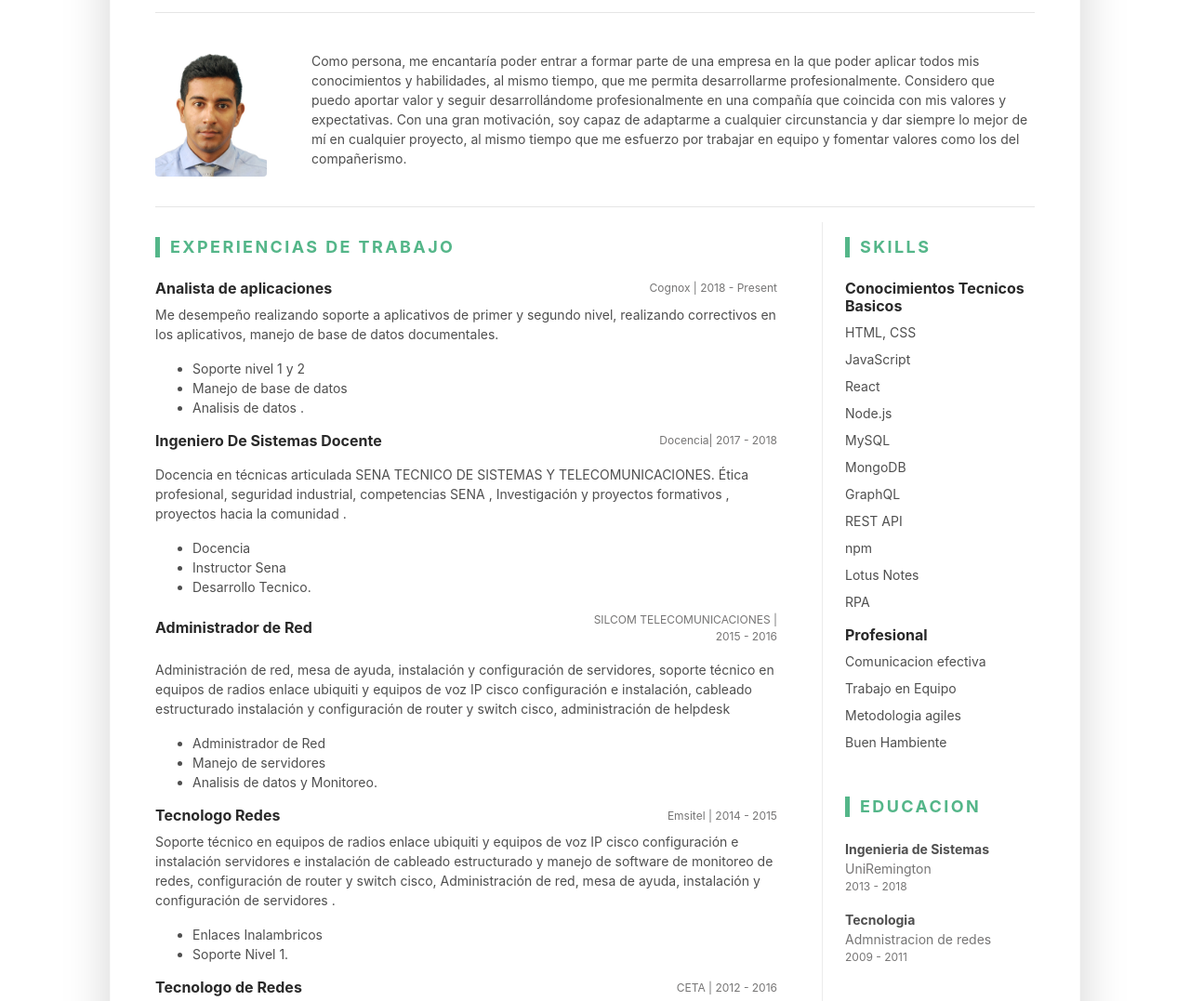
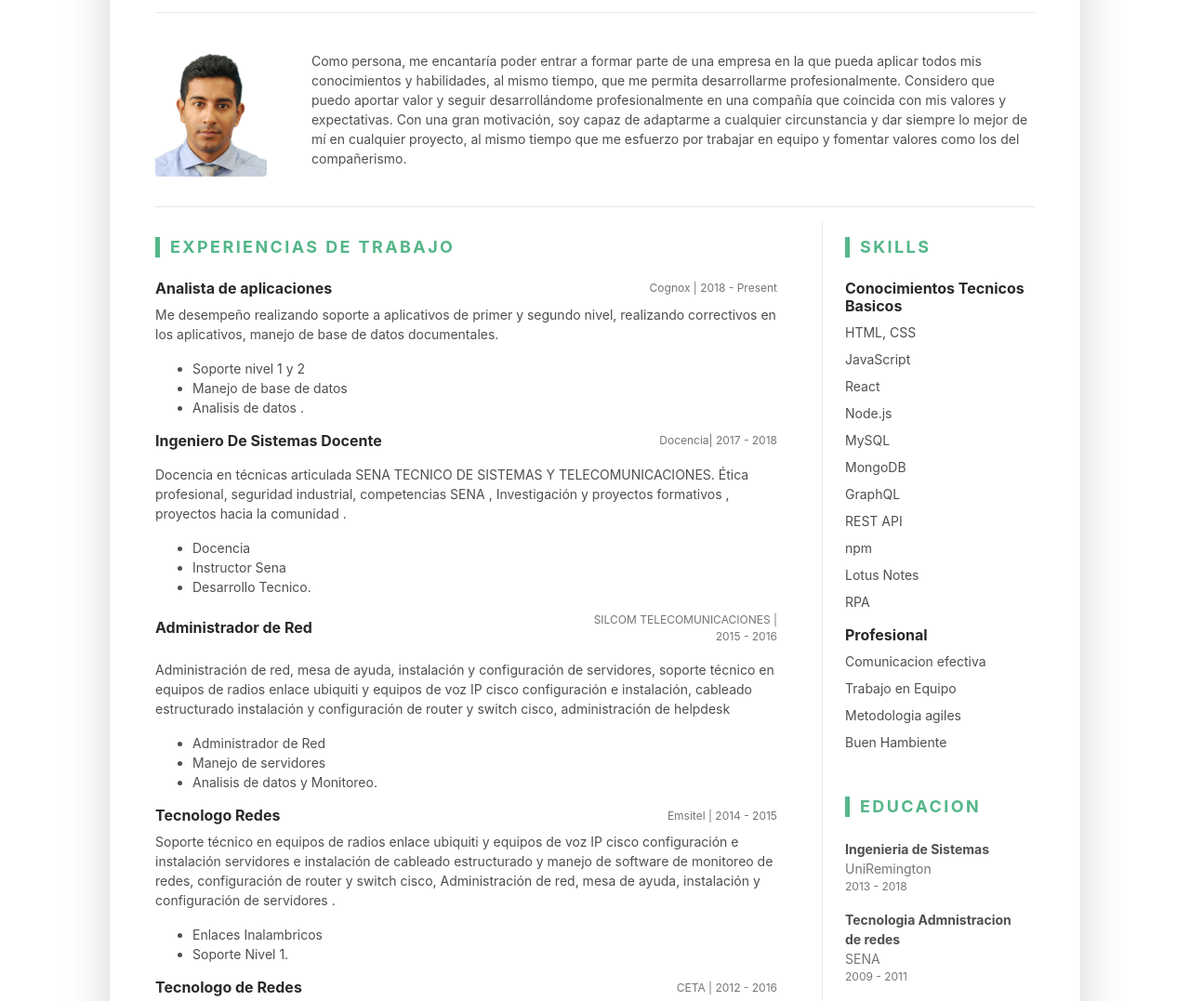
Before and after one commit to eduardokalle/eduardocalle_mycv, a plain HTML site: page index.html in a window 1280 px wide. Shown: the part 196-1273 px from the top of the page at 93% size. Drawn offline with Linux system fonts and the light colour scheme.

Commit message:
Update index.html
third commit

```diff
--- a/index.html
+++ b/index.html
@@ -37,7 +37,7 @@
 						</div><!--//resume-title-->
 						<div class="resume-contact col-12 col-md-6 col-lg-4 col-xl-3">
 							<ul class="list-unstyled mb-0">
-								<li class="mb-2"><i class="fas fa-phone-square fa-fw fa-lg mr-2 "></i><a class="resume-link" href="tel:#">3124796067</a></li>
+								<li class="mb-2"><i class="fas fa-phone-square fa-fw fa-lg mr-2 "></i><a class="resume-link" href="tel:+57 3124796067">3124796067</a></li>
 								<li class="mb-2"><i class="fas fa-envelope-square fa-fw fa-lg mr-2"></i><a class="resume-link" href="mailto:#">eduardokallek@gmail.com</a></li>
 								<li class="mb-2"><i class="fas fa-globe fa-fw fa-lg mr-2"></i><a class="resume-link" href="https://eduardokalle.github.io/eduardocalle_mycv/">My site</a></li>
 								<li class="mb-0"><i class="fas fa-map-marker-alt fa-fw fa-lg mr-2"></i>Medellin</li>
@@ -51,7 +51,7 @@
 					<div class="media flex-column flex-md-row align-items-center">
 						<img class="resume-profile-image mb-3 mb-md-0 mr-md-5 ml-md-0 rounded mx-auto" src="assets/images/resume-profile.jpg" alt="image">
 						<div class="media-body text-left">
-							<p class="mb-0">Como persona, me encantaría poder entrar a formar parte de una empresa en la que poder aplicar todos mis conocimientos y habilidades, al mismo tiempo, que me permita desarrollarme profesionalmente. Considero que puedo aportar valor y seguir desarrollándome profesionalmente en una compañía que coincida con mis valores y expectativas. Con una gran motivación, soy capaz de adaptarme a cualquier circunstancia y dar siempre lo mejor de mí en cualquier proyecto, al mismo tiempo que me esfuerzo por trabajar en equipo y fomentar valores como los del compañerismo.</p>
+							<p class="mb-0">Como persona, me encantaría poder entrar a formar parte de una empresa en la que pueda aplicar todos mis conocimientos y habilidades, al mismo tiempo, que me permita desarrollarme profesionalmente. Considero que puedo aportar valor y seguir desarrollándome profesionalmente en una compañía que coincida con mis valores y expectativas. Con una gran motivación, soy capaz de adaptarme a cualquier circunstancia y dar siempre lo mejor de mí en cualquier proyecto, al mismo tiempo que me esfuerzo por trabajar en equipo y fomentar valores como los del compañerismo.</p>
 						</div><!--//media-body-->
 					</div>
 				</div><!--//resume-intro-->
@@ -206,8 +206,8 @@
 												<div class="resume-degree-time text-muted">2013 - 2018</div>
 											</li>
 											<li>
-												<div class="resume-degree font-weight-bold">Tecnologia</div>
-												<div class="resume-degree-org text-muted">Admnistracion de redes</div>
+												<div class="resume-degree font-weight-bold">Tecnologia Admnistracion de redes</div>
+												<div class="resume-degree-org text-muted">SENA</div>
 												<div class="resume-degree-time text-muted">2009 - 2011</div>
 											</li>
 										</ul>
```
